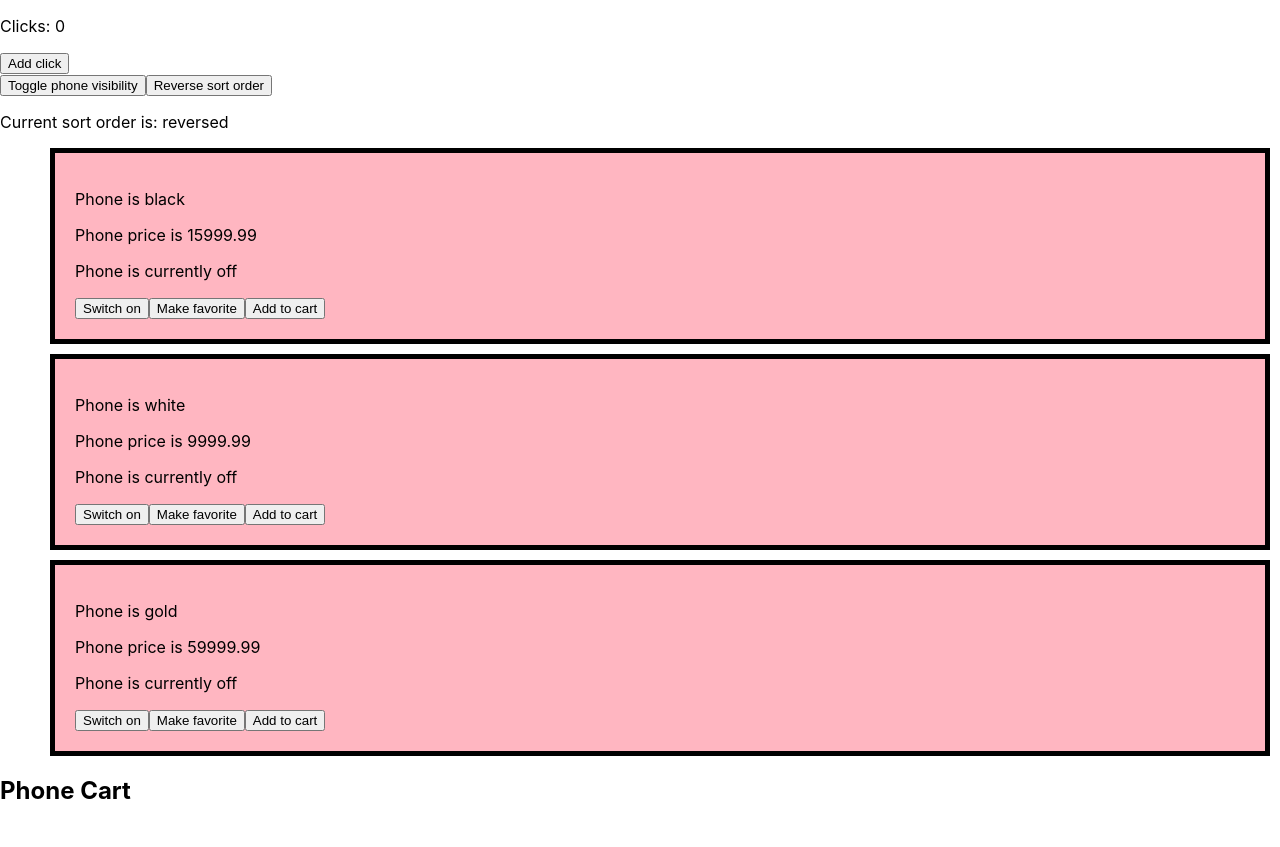
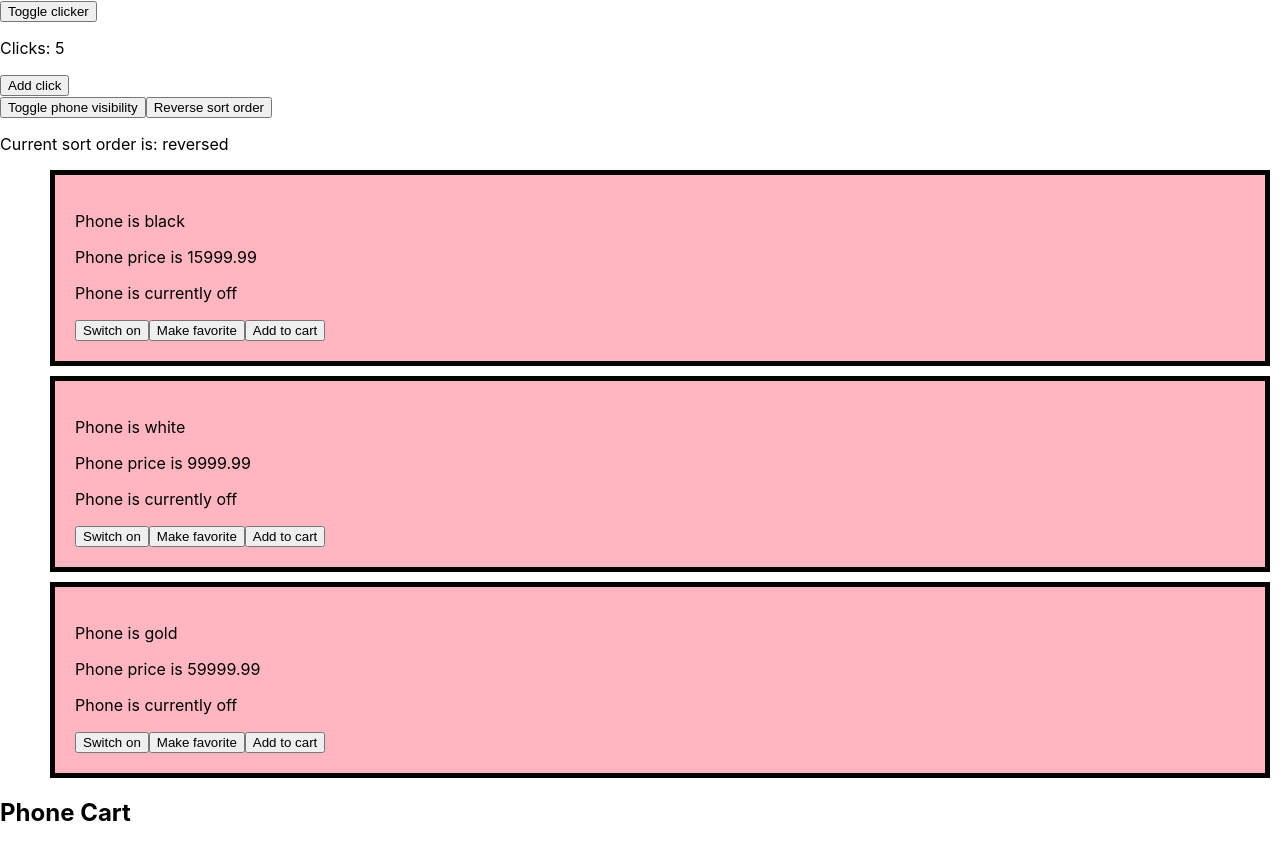
Before and after one commit to fc-fullstack-courses/pfe-2023-1-react-lessons, a React (Create React App) app: page / in a window 1280 px wide. Before the commit the page ends 825 px from the top, so only its background shows below. Built offline with nearby package versions, Linux system fonts and the light colour scheme.

Commit message:
Add basic lifecycle methods examples

```diff
--- a/src/App.js
+++ b/src/App.js
@@ -1,12 +1,16 @@
-import React, { Component } from 'react';
+import React, { Component, useState } from 'react';
 import './App.css';
 import PhoneDashboard from './components/PhoneDashboard';
 import Clicker from './components/Clicker';
 
 function App(props) {
+
+  const [clickerVisible, setClickerVisible] = useState(true);
+
   return (
     <>
-      <Clicker />
+      <button onClick={() => setClickerVisible(!clickerVisible)}>Toggle clicker</button>
+      {clickerVisible && <Clicker />}
       <PhoneDashboard />
     </>
   );
--- a/src/components/Clicker/index.jsx
+++ b/src/components/Clicker/index.jsx
@@ -19,6 +19,32 @@ class Clicker extends Component {
     });
   };
 
+  // метод життевого циклу, запускається після першому рендері
+  componentDidMount () {
+    console.log('componentDidMount');
+    this.intervalId = setInterval(this.handleClick, 1000);
+  }
+
+  //  метод життевого циклу, запускається після 2+ рендеру
+  componentDidUpdate () {
+    console.log('componentDidUpdate');
+
+    // ПОГАНО
+    // this.setState();
+
+    // Можна, якщо умова може ставати брехливою
+    // if(expression) {
+    //   this.setState();
+    // }
+  }
+
+  // запускається перед розмонтуванням компоненту
+  // використовується для "чистки" довгострокових
+  // побічних ефектів (наприклад інтервалів)
+  componentWillUnmount () {
+    console.log('componentWillUnmount');
+    clearInterval(this.intervalId);
+  }
 
   render() {
     const { clicks } = this.state;
```
